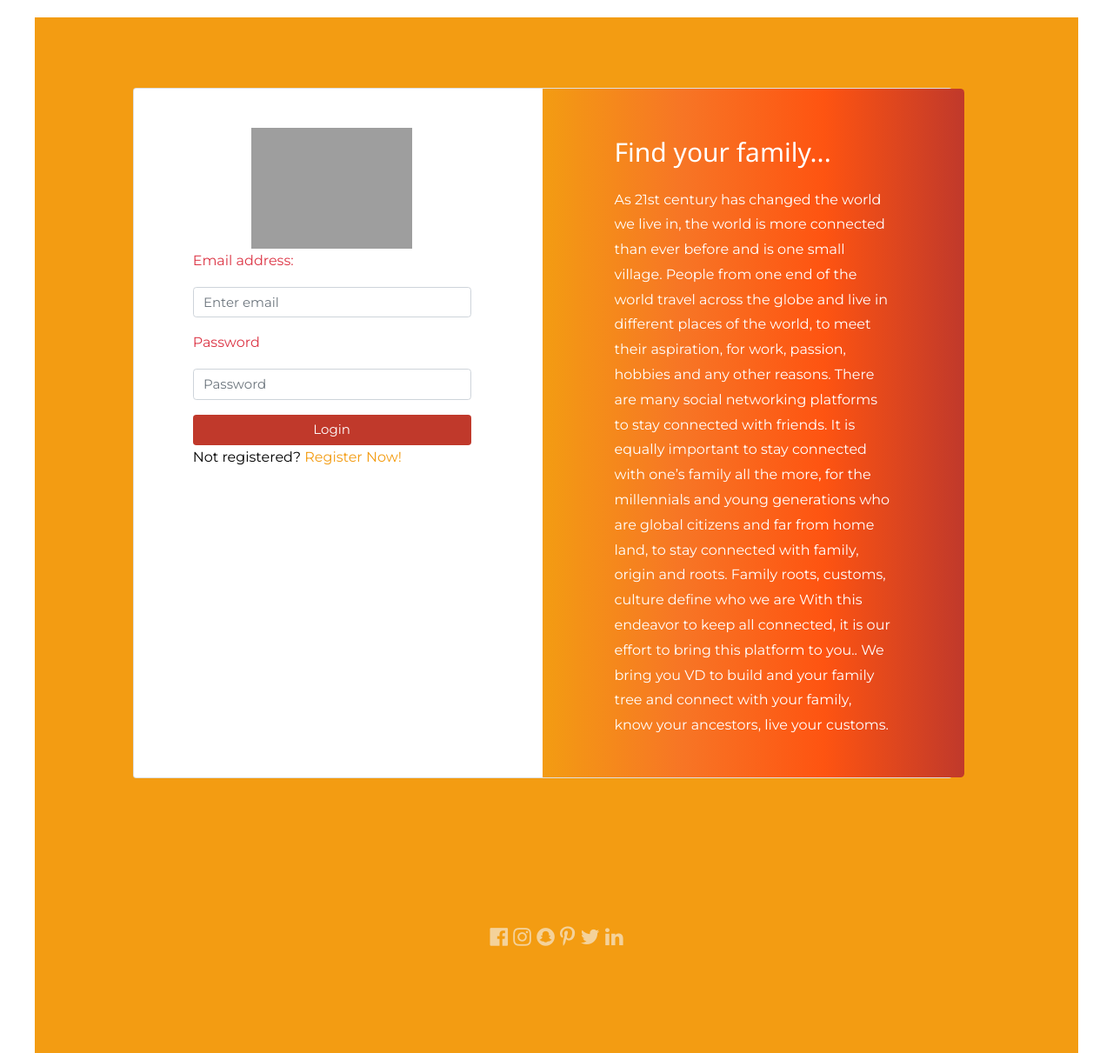
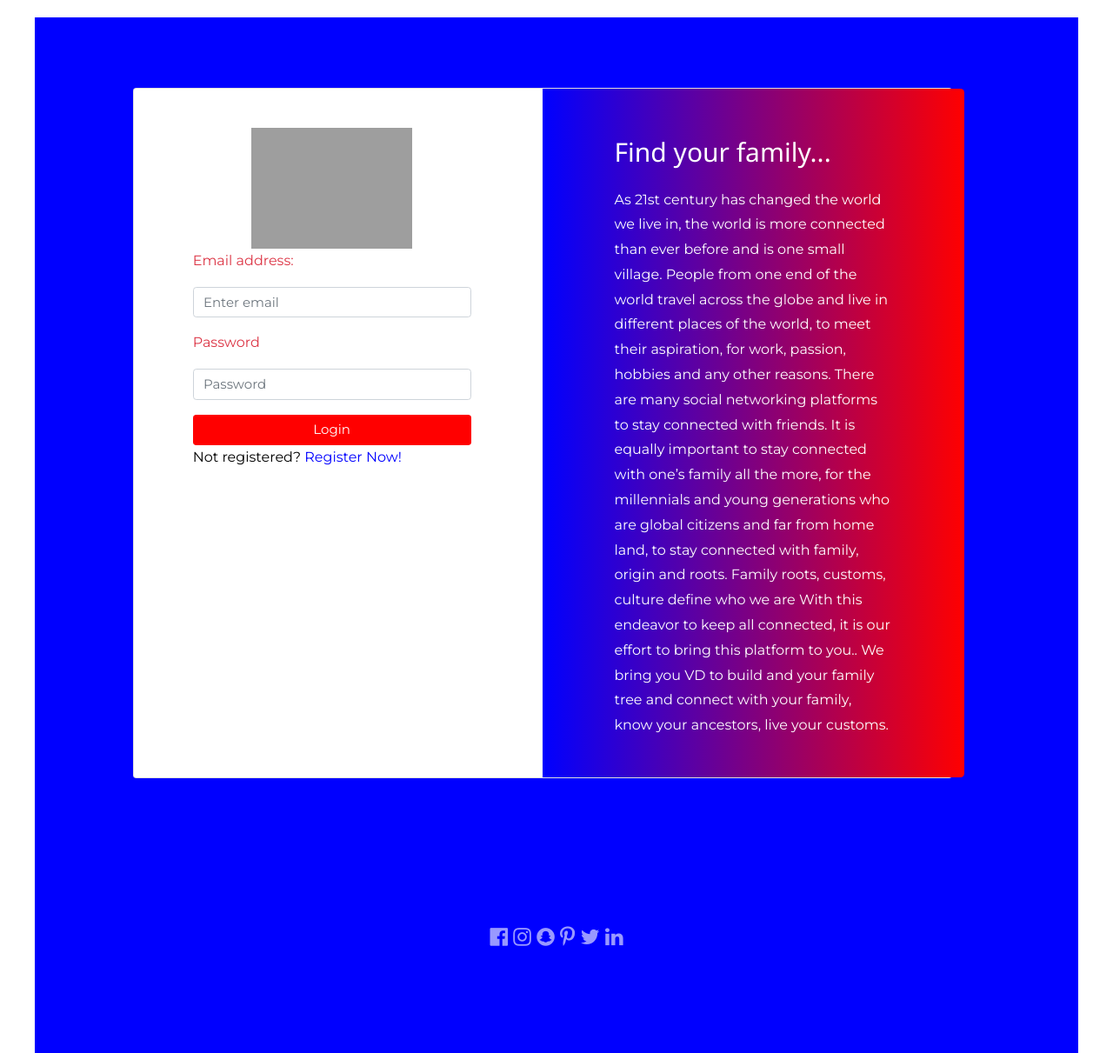
Before and after one commit to harender44/family-project, a Flask app: page / in a window 1280 px wide. Shown: the whole page at 87% size. Run offline with Flask 2, Linux system fonts and the light colour scheme; some libraries are stand-ins or nearby versions; grey boxes are pictures that could not be loaded.

Commit message:
updated css

```diff
--- a/app/static/style.css
+++ b/app/static/style.css
@@ -1,3 +1,17 @@
+
+*{
+  --main-color: red;                /* #8629ff  */
+  --headings-color: #ff0000;
+  --main-container-color: #0000ff;
+}
+
+/*
+*{
+  --main-color: #e12424;
+  --headings-color: red;
+  --main-container-color: #f39c12;
+}
+*/
 
 
 html{
@@ -41,7 +55,7 @@ html{
 body {
   font: 20px Montserrat, sans-serif;
   line-height: 1.8;
-  color: #f5f6f7;
+  color: #fff;
   margin: 0;
 	padding: 0;
 	height: 100%;
@@ -49,12 +63,12 @@ body {
 }
 h1{
   font-weight: bold;
-  color: red;
+  color: var(--headings-color);
 }
 p {font-size: 16px;}
 .margin {margin-bottom: 45px;}
 .bg-1 {
-  background-color: #e12424; /* Green */
+  background-color: var(--main-color);
   color: #ffffff;
 }
 .bg-2 {
@@ -94,34 +108,25 @@ p {font-size: 16px;}
   padding: 16px;
   left: 50%;
   margin-left: -600px;
-  background-color: #f39c12;
+  background-color: var(--main-container-color);
 }
 .gradient-custom-2 {
-  background: #fccb90;
-  background: linear-gradient(to right, #f39c12, #f77525, #fe5411, #c0392b);
+  background: #fff;
+  background: linear-gradient(to right, var(--main-container-color), var(--main-color));
   }
 
-@media (min-width: 768px) {
-.gradient-form {
- height: 100vh !important;
-}
-}
-@media (min-width: 769px) {
-.gradient-custom-2 {
-border-top-right-radius: .3rem;
-border-bottom-right-radius: .3rem;
-}
-}
+
+
 .login_btn {
 	width: 100%;
-	background: #c0392b;
+	background: var(--main-color);
 	color: white;
 }
 .profile_btn{
   position: relative;
   left: 35%;
   width: 20%;
-	background: #c0392b;
+	background: var(--main-color);
 	color: white;
 }
 .column {
@@ -178,5 +183,15 @@ border-bottom-right-radius: .3rem;
   color: #000;
 }
 .message a{
-  color: #f39c12;
+  color: var(--main-container-color);
 }
+
+
+@media (min-width: 768px) {
+  .gradient-form {
+   height: 100vh !important;}
+   .gradient-custom-2 {
+    border-top-right-radius: .3rem;
+    border-bottom-right-radius: .3rem;
+  }
+}
```
